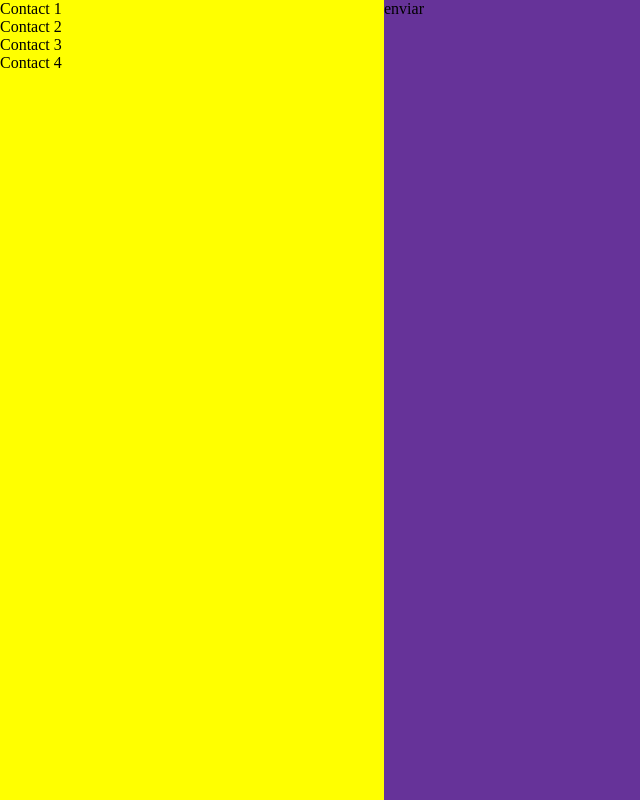
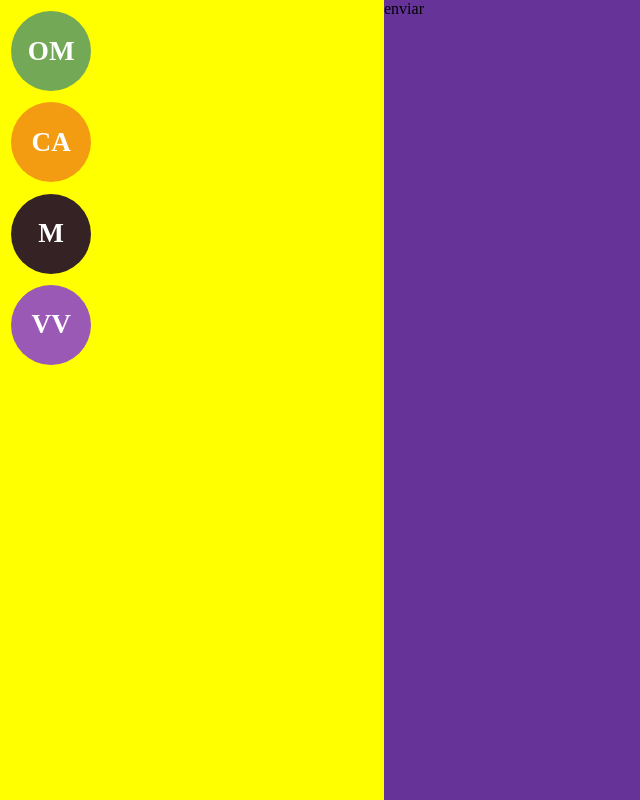
Before and after one commit to xangcastle/knota-core, a Next.js app: page / in a window 1280 px wide. Shown: the whole page, without its empty margins (0-640 px from the left). Built offline with nearby package versions, Linux system fonts and the light colour scheme.

Commit message:
profile component completed

```diff
--- a/components/ContactAvatar.js
+++ b/components/ContactAvatar.js
@@ -1,7 +1,38 @@
 import React from "react";
 
-export default function (props){
-    return <div></div>
+const colors = [
+  "#16a085",
+  "#27ae60",
+  "#2c3e50",
+  "#f39c12",
+  "#e74c3c",
+  "#9b59b6",
+  "#FB6964",
+  "#342224",
+  "#472E32",
+  "#BDBB99",
+  "#77B1A9",
+  "#73A857",
+];
+
+const randomColor = () => colors[Math.floor(Math.random() * colors.length)];
+
+const extractInitials = (string) =>
+  string
+    .split(" ")
+    .map((s) => s[0].toUpperCase())
+    .join("")
+    .substring(0, 2);
+
+export default function ({ contact }) {
+  return (
+    <div
+      className="profileContainer"
+      style={{ backgroundColor: randomColor() }}
+    >
+      <div className="profileText">{extractInitials(contact.name)}</div>
+    </div>
+  );
 }
 
 // oscar
--- a/components/ContactList.js
+++ b/components/ContactList.js
@@ -5,19 +5,19 @@ import ContactName from "./ContactName";
 export default function (props) {
     const contacts = [
         {
-            name: "Contact 1",
+            name: "Oscar marin Robleto",
             number: "",
         },
         {
-            name: "Contact 2",
+            name: "Cesar Abel",
             number: "",
         },
         {
-            name: "Contact 3",
+            name: "Michael",
             number: "",
         },
         {
-            name: "Contact 4",
+            name: "Vidal Vaquedano",
             number: "",
         },
     ];
@@ -25,7 +25,7 @@ export default function (props) {
     const renderContacts = () => {
         return contacts.map(contact => <div className={'contact'}>
             <ContactAvatar contact={contact}/>
-            <ContactName contact={contact}/>
+            {/* <ContactName contact={contact}/> */}
         </div>)
     }
 
--- a/styles/contactlist.css
+++ b/styles/contactlist.css
@@ -2,5 +2,4 @@
   grid-area: contacts;
   background-color: yellow;
 }
-
 /*# sourceMappingURL=contactlist.css.map */
--- a/styles/main.css
+++ b/styles/main.css
@@ -2,6 +2,7 @@
   grid-area: contacts;
   background-color: yellow;
 }
+
 body {
   margin: 0;
   padding: 0;
@@ -9,21 +10,50 @@ body {
 
 #__next {
   background-color: #1A374D;
+  display: -ms-grid;
   display: grid;
-  grid-template-columns: 30% 70%;
-  grid-template-rows: 1fr;
+  -ms-grid-columns: 30% 70%;
+      grid-template-columns: 30% 70%;
+  -ms-grid-rows: 1fr;
+      grid-template-rows: 1fr;
   min-height: 100vh;
   min-width: 100vw;
-  grid-template-areas: "chat chat";
+      grid-template-areas: "chat chat";
 }
+
 @media screen and (min-width: 425px) {
   #__next {
-    grid-template-areas: "contacts chat";
+        grid-template-areas: "contacts chat";
   }
 }
+
 #__next .chatGifted {
+  -ms-grid-row: 1;
+  -ms-grid-column: 1;
+  -ms-grid-column-span: 2;
   grid-area: chat;
   background-color: rebeccapurple;
 }
 
+.profileContainer {
+  width: 5rem;
+  border-radius: 20rem;
+  height: 5rem;
+  display: -webkit-box;
+  display: -ms-flexbox;
+  display: flex;
+  -webkit-box-align: center;
+      -ms-flex-align: center;
+          align-items: center;
+  -webkit-box-pack: center;
+      -ms-flex-pack: center;
+          justify-content: center;
+  margin: 0.7rem;
+}
+
+.profileText {
+  font-size: 1.7rem;
+  color: white;
+  font-weight: bold;
+}
 /*# sourceMappingURL=main.css.map */
--- a/styles/main.scss
+++ b/styles/main.scss
@@ -22,3 +22,20 @@ body{
     background-color: rebeccapurple;
   }
 }
+
+.profileContainer {
+  width: 5rem;
+  border-radius: 20rem;
+  height: 5rem;
+  display: flex;
+  align-items: center;
+  justify-content: center;
+  margin: 0.7rem;
+
+}
+
+.profileText {
+  font-size: 1.7rem;
+  color: white;
+  font-weight: bold;
+}
```
Also changed, not shown: 2 other files (tests, documents, lock files or other folders).
